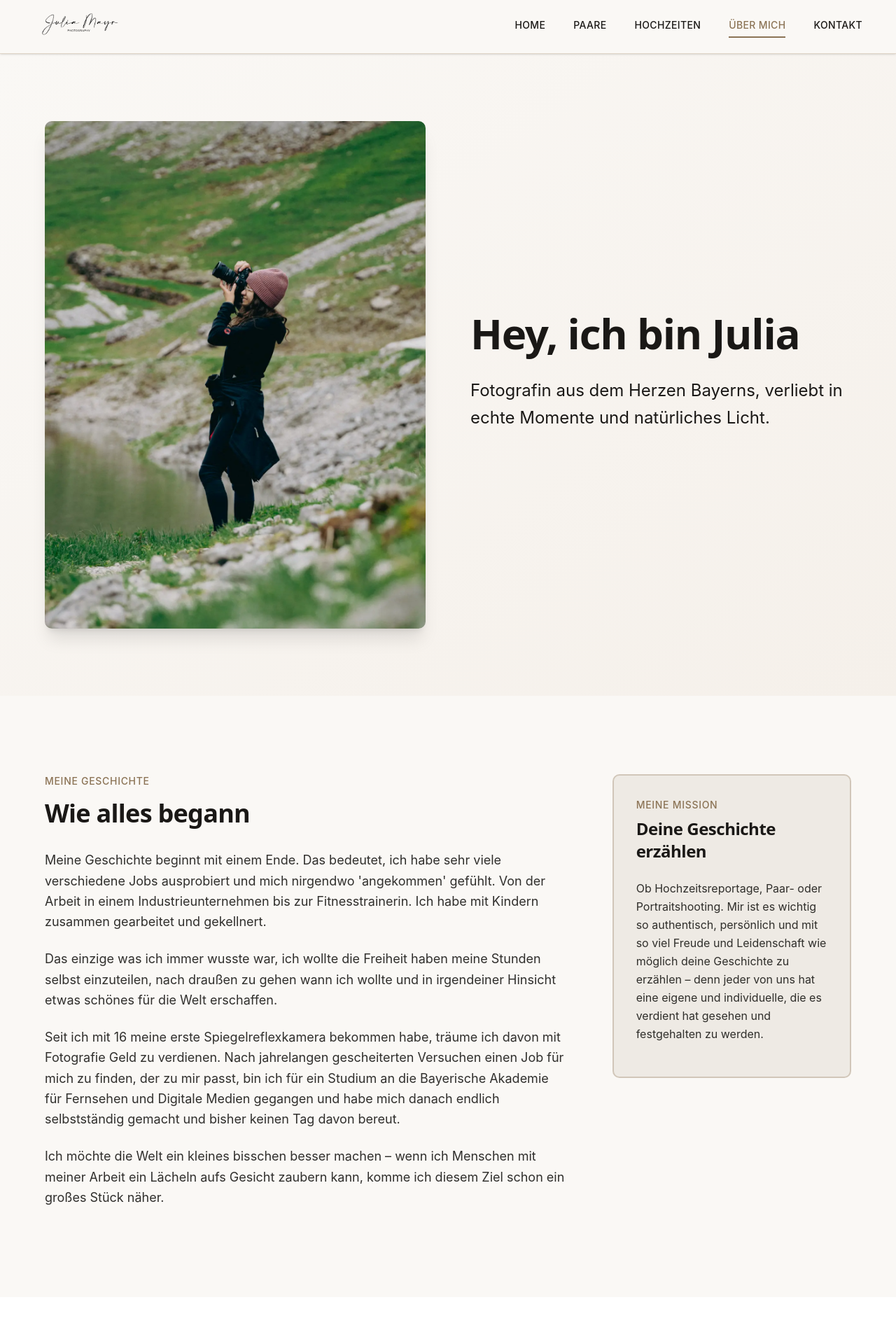
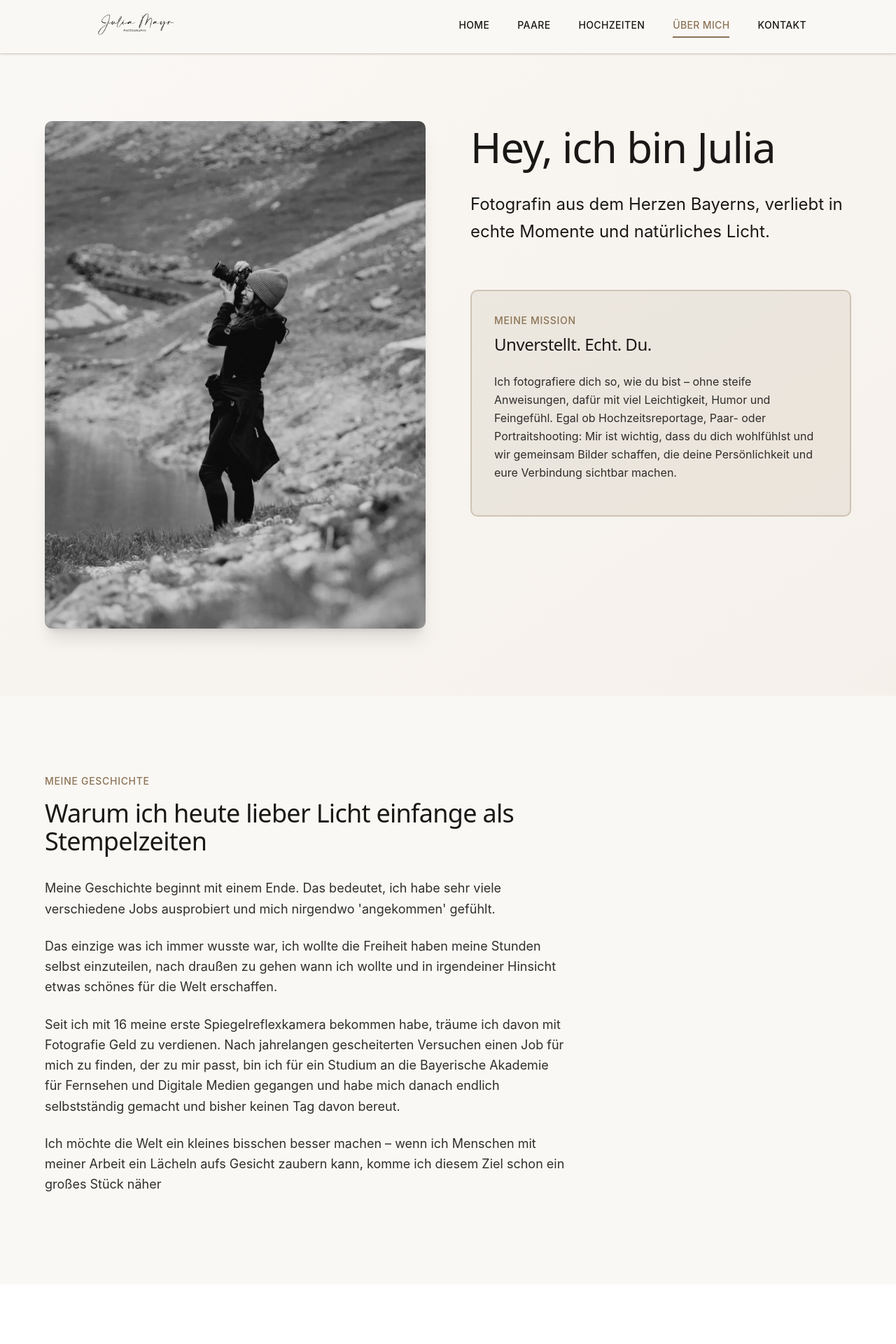
Before and after one commit to build-with-chris/Julia, a React (Vite) app in the folder julia-photography/: page /about in a window 1280 px wide. Shown: the top 1920 px of the page at 70% size. Built offline with nearby package versions, Linux system fonts and the light colour scheme; a web font is replaced by a local one.

Commit message:
Update About page: Mission box with scroll effect, thinner headings, full-width navbar and contact form, hero image grayscale

```diff
--- a/julia-photography/src/components/layout/Header.jsx
+++ b/julia-photography/src/components/layout/Header.jsx
@@ -76,8 +76,8 @@ const Header = () => {
 
   return (
     <header className="sticky top-0 z-[102] bg-offwhite/95 backdrop-blur-sm border-b border-border-soft shadow-sm relative">
-      <nav className="container-custom py-3 md:py-4 relative z-[102]">
-        <div className="flex items-center justify-between relative">
+      <nav className="w-full py-3 md:py-4 relative z-[102]">
+        <div className="flex items-center justify-between relative w-[80%] mx-auto">
           {/* Logo */}
           <button
             onClick={() => handleNavClick({ id: 'home', path: '/', isPage: true })}
--- a/julia-photography/src/pages/AboutPage.jsx
+++ b/julia-photography/src/pages/AboutPage.jsx
@@ -1,3 +1,4 @@
+import { useState, useEffect, useRef } from 'react';
 import Layout from '../components/layout/Layout';
 import FactCard from '../components/common/FactCard';
 import CTASection from '../components/sections/CTASection';
@@ -37,32 +38,104 @@ const AboutPage = () => {
     },
   ];
 
+  // Refs for scroll effect
+  const heroRef = useRef(null);
+  const storySectionRef = useRef(null);
+  const missionBoxRef = useRef(null);
+  const heroMissionBoxRef = useRef(null);
+  const [scrollProgress, setScrollProgress] = useState(0);
+  const [isSticky, setIsSticky] = useState(false);
+
+  useEffect(() => {
+    const handleScroll = () => {
+      if (!heroRef.current || !storySectionRef.current) return;
+
+      const scrollY = window.scrollY;
+      const heroRect = heroRef.current.getBoundingClientRect();
+      const storyRect = storySectionRef.current.getBoundingClientRect();
+      const heroBottom = heroRect.bottom;
+      const storyTop = storyRect.top;
+      const windowHeight = window.innerHeight;
+
+      // Calculate scroll progress from hero end to story section start
+      const heroEnd = heroBottom;
+      const storyStart = storyTop;
+      const scrollRange = storyStart - heroEnd;
+
+      if (scrollY < heroEnd) {
+        // Still in hero section
+        setScrollProgress(0);
+        setIsSticky(false);
+      } else if (scrollY >= heroEnd && scrollY < storyStart) {
+        // Scrolling between hero and story section
+        const progress = Math.min((scrollY - heroEnd) / scrollRange, 1);
+        setScrollProgress(progress);
+        setIsSticky(false);
+      } else {
+        // In story section - make sticky
+        setScrollProgress(1);
+        setIsSticky(true);
+      }
+    };
+
+    window.addEventListener('scroll', handleScroll, { passive: true });
+    handleScroll(); // Initial check
+
+    return () => window.removeEventListener('scroll', handleScroll);
+  }, []);
+
   return (
     <Layout>
       {/* Hero Section with Portrait */}
-      <section className="py-16 md:py-24 bg-gradient-to-br from-offwhite to-[#F5F0EA]">
+      <section ref={heroRef} className="py-16 md:py-24 bg-gradient-to-br from-offwhite to-[#F5F0EA] relative">
         <div className="container-custom">
           <div className="max-w-6xl mx-auto">
-            <div className="grid grid-cols-1 md:grid-cols-2 gap-12 md:gap-16 items-center">
+            <div className="grid grid-cols-1 md:grid-cols-2 gap-12 md:gap-16 items-start">
               {/* Portrait Image */}
               <div className="order-2 md:order-1">
                 <div className="relative overflow-hidden rounded-lg aspect-[3/4] shadow-xl">
                   <img
                     src="/About.webp"
                     alt="Julia Mayr Portrait"
-                    className="w-full h-full object-cover"
+                    className="w-full h-full object-cover grayscale"
                   />
                 </div>
               </div>
 
-              {/* Headline */}
+              {/* Text and Mission Box Column */}
               <div className="order-1 md:order-2 text-center md:text-left">
-                <h1 className="text-4xl sm:text-5xl md:text-6xl font-bold text-anthracite mb-6 leading-tight">
-                  Hey, ich bin Julia
-                </h1>
-                <p className="text-xl md:text-2xl text-anthracite leading-relaxed">
-                  Fotografin aus dem Herzen Bayerns, verliebt in echte Momente und natürliches Licht.
-                </p>
+                {/* Headline */}
+                <div className="mb-12 md:mb-16">
+                  <h1 className="text-4xl sm:text-5xl md:text-6xl text-anthracite mb-6 leading-tight">
+                    Hey, ich bin Julia
+                  </h1>
+                  <p className="text-xl md:text-2xl text-anthracite leading-relaxed">
+                    Fotografin aus dem Herzen Bayerns, verliebt in echte Momente und natürliches Licht.
+                  </p>
+                </div>
+
+                {/* Mission Box in Hero - smooth layout integration, fades out when scrolling, hidden on mobile */}
+                <div
+                  ref={heroMissionBoxRef}
+                  className="hidden lg:block bg-warm-accent/10 border-2 border-warm-accent/30 rounded-lg p-8 transition-opacity duration-300"
+                  style={{
+                    opacity: scrollProgress < 0.3 ? 1 - scrollProgress * 2 : 0,
+                    pointerEvents: scrollProgress < 0.3 ? 'auto' : 'none',
+                    display: scrollProgress > 0.3 ? 'none' : 'block'
+                  }}
+                >
+                  <div className="mb-6">
+                    <p className="text-sm uppercase tracking-wider text-warm-accent font-medium mb-2">
+                      Meine Mission
+                    </p>
+                    <h3 className="text-2xl text-anthracite">
+                      Unverstellt. Echt. Du.
+                    </h3>
+                  </div>
+                  <p className="text-base text-anthracite/90 leading-relaxed">
+                    Ich fotografiere dich so, wie du bist – ohne steife Anweisungen, dafür mit viel Leichtigkeit, Humor und Feingefühl. Egal ob Hochzeitsreportage, Paar- oder Portraitshooting: Mir ist wichtig, dass du dich wohlfühlst und wir gemeinsam Bilder schaffen, die deine Persönlichkeit und eure Verbindung sichtbar machen.
+                  </p>
+                </div>
               </div>
             </div>
           </div>
@@ -70,24 +143,24 @@ const AboutPage = () => {
       </section>
 
       {/* Story & Mission Section */}
-      <section className="py-20 md:py-28 bg-offwhite">
+      <section ref={storySectionRef} className="py-20 md:py-28 bg-offwhite relative">
         <div className="container-custom">
           <div className="max-w-6xl mx-auto">
-            <div className="grid grid-cols-1 lg:grid-cols-3 gap-12 md:gap-16">
+            <div className="grid grid-cols-1 lg:grid-cols-3 gap-12 md:gap-16 items-start">
               {/* Story (2 columns) */}
               <div className="lg:col-span-2">
                 <div className="mb-8">
                   <p className="text-sm uppercase tracking-wider text-warm-accent font-medium mb-4">
                     Meine Geschichte
                   </p>
-                  <h2 className="text-3xl md:text-4xl font-bold text-anthracite mb-6">
-                    Wie alles begann
+                  <h2 className="text-3xl md:text-4xl text-anthracite mb-6">
+                    Warum ich heute lieber Licht einfange als Stempelzeiten
                   </h2>
                 </div>
 
                 <div className="prose prose-lg max-w-none space-y-6">
                   <p className="text-base md:text-lg text-anthracite/90 leading-relaxed">
-                    Meine Geschichte beginnt mit einem Ende. Das bedeutet, ich habe sehr viele verschiedene Jobs ausprobiert und mich nirgendwo 'angekommen' gefühlt. Von der Arbeit in einem Industrieunternehmen bis zur Fitnesstrainerin. Ich habe mit Kindern zusammen gearbeitet und gekellnert.
+                    Meine Geschichte beginnt mit einem Ende. Das bedeutet, ich habe sehr viele verschiedene Jobs ausprobiert und mich nirgendwo 'angekommen' gefühlt.
                   </p>
                   <p className="text-base md:text-lg text-anthracite/90 leading-relaxed">
                     Das einzige was ich immer wusste war, ich wollte die Freiheit haben meine Stunden selbst einzuteilen, nach draußen zu gehen wann ich wollte und in irgendeiner Hinsicht etwas schönes für die Welt erschaffen.
@@ -96,24 +169,31 @@ const AboutPage = () => {
                     Seit ich mit 16 meine erste Spiegelreflexkamera bekommen habe, träume ich davon mit Fotografie Geld zu verdienen. Nach jahrelangen gescheiterten Versuchen einen Job für mich zu finden, der zu mir passt, bin ich für ein Studium an die Bayerische Akademie für Fernsehen und Digitale Medien gegangen und habe mich danach endlich selbstständig gemacht und bisher keinen Tag davon bereut.
                   </p>
                   <p className="text-base md:text-lg text-anthracite/90 leading-relaxed">
-                    Ich möchte die Welt ein kleines bisschen besser machen – wenn ich Menschen mit meiner Arbeit ein Lächeln aufs Gesicht zaubern kann, komme ich diesem Ziel schon ein großes Stück näher.
+                    Ich möchte die Welt ein kleines bisschen besser machen – wenn ich Menschen mit meiner Arbeit ein Lächeln aufs Gesicht zaubern kann, komme ich diesem Ziel schon ein großes Stück näher
                   </p>
                 </div>
               </div>
 
-              {/* Mission Box (1 column) */}
-              <div className="lg:col-span-1">
-                <div className="sticky top-24 bg-warm-accent/10 border-2 border-warm-accent/30 rounded-lg p-8">
+              {/* Mission Box (1 column) - Sticky positioned, appears when scrolling */}
+              <div className="lg:col-span-1 flex">
+                <div
+                  ref={missionBoxRef}
+                  className={`${isSticky ? 'sticky top-24' : 'relative'} bg-warm-accent/10 border-2 border-warm-accent/30 rounded-lg p-8 transition-all duration-300 w-full self-start`}
+                  style={{
+                    opacity: scrollProgress > 0.3 ? 1 : 0,
+                    transform: scrollProgress > 0.3 ? 'translateY(0)' : 'translateY(20px)'
+                  }}
+                >
                   <div className="mb-6">
                     <p className="text-sm uppercase tracking-wider text-warm-accent font-medium mb-2">
                       Meine Mission
                     </p>
-                    <h3 className="text-2xl font-bold text-anthracite">
-                      Deine Geschichte erzählen
+                    <h3 className="text-2xl text-anthracite">
+                      Unverstellt. Echt. Du.
                     </h3>
                   </div>
                   <p className="text-base text-anthracite/90 leading-relaxed">
-                    Ob Hochzeitsreportage, Paar- oder Portraitshooting. Mir ist es wichtig so authentisch, persönlich und mit so viel Freude und Leidenschaft wie möglich deine Geschichte zu erzählen – denn jeder von uns hat eine eigene und individuelle, die es verdient hat gesehen und festgehalten zu werden.
+                    Ich fotografiere dich so, wie du bist – ohne steife Anweisungen, dafür mit viel Leichtigkeit, Humor und Feingefühl. Egal ob Hochzeitsreportage, Paar- oder Portraitshooting: Mir ist wichtig, dass du dich wohlfühlst und wir gemeinsam Bilder schaffen, die deine Persönlichkeit und eure Verbindung sichtbar machen.
                   </p>
                 </div>
               </div>
@@ -129,7 +209,7 @@ const AboutPage = () => {
             <p className="text-sm uppercase tracking-wider text-warm-accent font-medium mb-4">
               5 Dinge über mich
             </p>
-            <h2 className="text-3xl md:text-4xl lg:text-5xl font-bold text-anthracite mb-6">
+            <h2 className="text-3xl md:text-4xl lg:text-5xl text-anthracite mb-6">
               Was mich ausmacht
             </h2>
           </div>
@@ -156,14 +236,14 @@ const AboutPage = () => {
               <p className="text-sm uppercase tracking-wider text-warm-accent font-medium mb-4">
                 Q & A
               </p>
-              <h2 className="text-3xl md:text-4xl lg:text-5xl font-bold text-anthracite mb-6">
+              <h2 className="text-3xl md:text-4xl lg:text-5xl text-anthracite mb-6">
                 Ein paar Fragen an Julia
               </h2>
             </div>
 
             <div className="grid md:grid-cols-2 gap-6">
               <div className="bg-white p-6 rounded-lg border border-border-soft/50">
-                <h3 className="text-lg font-semibold text-anthracite mb-3">
+                <h3 className="text-lg text-anthracite mb-3">
                   Wenn du nur eine Sache essen könntest für eine Woche, was wäre das?
                 </h3>
                 <p className="text-anthracite/90 italic">
@@ -172,7 +252,7 @@ const AboutPage = () => {
               </div>
 
               <div className="bg-white p-6 rounded-lg border border-border-soft/50">
-                <h3 className="text-lg font-semibold text-anthracite mb-3">
+                <h3 className="text-lg text-anthracite mb-3">
                   Top 3 Destinationen, die du immer wieder besuchen würdest?
                 </h3>
                 <p className="text-anthracite/90 italic">
@@ -181,7 +261,7 @@ const AboutPage = () => {
               </div>
 
               <div className="bg-white p-6 rounded-lg border border-border-soft/50">
-                <h3 className="text-lg font-semibold text-anthracite mb-3">
+                <h3 className="text-lg text-anthracite mb-3">
                   Eines Tages will ich...?
                 </h3>
                 <p className="text-anthracite/90 italic">
@@ -190,7 +270,7 @@ const AboutPage = () => {
               </div>
 
               <div className="bg-white p-6 rounded-lg border border-border-soft/50">
-                <h3 className="text-lg font-semibold text-anthracite mb-3">
+                <h3 className="text-lg text-anthracite mb-3">
                   Was magst du an Menschen besonders gerne?
                 </h3>
                 <p className="text-anthracite/90 italic">
@@ -199,7 +279,7 @@ const AboutPage = () => {
               </div>
 
               <div className="bg-white p-6 rounded-lg border border-border-soft/50">
-                <h3 className="text-lg font-semibold text-anthracite mb-3">
+                <h3 className="text-lg text-anthracite mb-3">
                   Was ist deine große Leidenschaft?
                 </h3>
                 <p className="text-anthracite/90 italic">
@@ -208,7 +288,7 @@ const AboutPage = () => {
               </div>
 
               <div className="bg-white p-6 rounded-lg border border-border-soft/50">
-                <h3 className="text-lg font-semibold text-anthracite mb-3">
+                <h3 className="text-lg text-anthracite mb-3">
                   Was inspiriert dich am meisten?
                 </h3>
                 <p className="text-anthracite/90 italic">
--- a/julia-photography/src/pages/FamiliePage.jsx
+++ b/julia-photography/src/pages/FamiliePage.jsx
@@ -26,7 +26,6 @@ const FamiliePage = () => {
         'Ca. 1 Stunde Shooting-Zeit',
         'Mindestens 40 bearbeitete Bilder',
         'Online-Galerie zum Download',
-        'Nutzungsrechte für private Zwecke',
       ],
       buttonLabel: 'Essential anfragen',
     },
@@ -41,7 +40,6 @@ const FamiliePage = () => {
         'Mindestens 80 bearbeitete Bilder',
         '1-2 Locations eurer Wahl',
         'Outfit-Wechsel möglich',
-        'Print-Release für Social Media',
       ],
       highlight: true,
       buttonLabel: 'Extended anfragen',
@@ -190,7 +188,7 @@ const FamiliePage = () => {
               <p className="text-sm uppercase tracking-wider text-warm-accent font-medium mb-4">
                 Was euch erwartet
               </p>
-              <h2 className="text-3xl md:text-4xl lg:text-5xl font-bold text-anthracite mb-8">
+              <h2 className="text-3xl md:text-4xl lg:text-5xl text-anthracite mb-8">
                 Eure Familie, festgehalten
               </h2>
             </motion.div>
@@ -229,7 +227,7 @@ const FamiliePage = () => {
             <p className="text-sm uppercase tracking-wider text-warm-accent font-medium mb-4">
               Portfolio
             </p>
-            <h2 className="text-3xl md:text-4xl lg:text-5xl font-bold text-anthracite mb-6">
+            <h2 className="text-3xl md:text-4xl lg:text-5xl text-anthracite mb-6">
               Bisherige Arbeiten
             </h2>
             <p className="text-lg md:text-xl text-anthracite/80 max-w-3xl mx-auto leading-relaxed">
--- a/julia-photography/src/pages/Home.jsx
+++ b/julia-photography/src/pages/Home.jsx
@@ -135,7 +135,7 @@ const Home = () => {
 
       {/* Kontakt Section - Graustufen, breit, ohne Box */}
       <section id="kontakt" className="pt-16 md:pt-24 lg:pt-32 pb-16 md:pb-24 bg-[#2a2a2a]">
-        <div className="w-full px-4 md:px-6 lg:px-8 xl:px-12 max-w-7xl mx-auto">
+        <div className="w-[80%] mx-auto px-4 md:px-6 lg:px-8 xl:px-12">
           <div className="flex justify-end mb-8 md:mb-12">
             <h2 className="text-[#e8e8e8] text-3xl md:text-4xl lg:text-5xl font-bold">
               Jetzt kontaktieren.
--- a/julia-photography/src/pages/PaarePage.jsx
+++ b/julia-photography/src/pages/PaarePage.jsx
@@ -26,7 +26,6 @@ const PaarePage = () => {
         'Ca. 1 Stunde Shooting-Zeit',
         'Mindestens 30 bearbeitete Bilder',
         'Online-Galerie zum Download',
-        'Nutzungsrechte für private Zwecke',
       ],
       buttonLabel: 'Essential anfragen',
     },
@@ -41,7 +40,6 @@ const PaarePage = () => {
         'Mindestens 60 bearbeitete Bilder',
         '1-2 Locations eurer Wahl',
         'Outfit-Wechsel möglich',
-        'Print-Release für Social Media',
       ],
       highlight: true,
       buttonLabel: 'Extended anfragen',
@@ -202,7 +200,7 @@ const PaarePage = () => {
               <p className="text-sm uppercase tracking-wider text-warm-accent font-medium mb-4">
                 Was euch erwartet
               </p>
-              <h2 className="text-3xl md:text-4xl lg:text-5xl font-bold text-anthracite mb-8">
+              <h2 className="text-3xl md:text-4xl lg:text-5xl text-anthracite mb-8">
                 Eure Liebe, festgehalten
               </h2>
             </motion.div>
@@ -241,7 +239,7 @@ const PaarePage = () => {
             <p className="text-sm uppercase tracking-wider text-warm-accent font-medium mb-4">
               Portfolio
             </p>
-            <h2 className="text-3xl md:text-4xl lg:text-5xl font-bold text-anthracite mb-6">
+            <h2 className="text-3xl md:text-4xl lg:text-5xl text-anthracite mb-6">
               Bisherige Arbeiten
             </h2>
             <p className="text-lg md:text-xl text-anthracite/80 max-w-3xl mx-auto leading-relaxed">
--- a/julia-photography/src/pages/PortraitPage.jsx
+++ b/julia-photography/src/pages/PortraitPage.jsx
@@ -26,7 +26,6 @@ const PortraitPage = () => {
         'Ca. 45 Minuten Shooting-Zeit',
         'Mindestens 20 bearbeitete Bilder',
         'Online-Galerie zum Download',
-        'Nutzungsrechte für private Zwecke',
       ],
       buttonLabel: 'Essential anfragen',
     },
@@ -41,7 +40,6 @@ const PortraitPage = () => {
         'Mindestens 40 bearbeitete Bilder',
         '1-2 Locations eurer Wahl',
         'Outfit-Wechsel möglich',
-        'Print-Release für Social Media',
       ],
       highlight: true,
       buttonLabel: 'Extended anfragen',
@@ -190,7 +188,7 @@ const PortraitPage = () => {
               <p className="text-sm uppercase tracking-wider text-warm-accent font-medium mb-4">
                 Was euch erwartet
               </p>
-              <h2 className="text-3xl md:text-4xl lg:text-5xl font-bold text-anthracite mb-8">
+              <h2 className="text-3xl md:text-4xl lg:text-5xl text-anthracite mb-8">
                 Eure Persönlichkeit, festgehalten
               </h2>
             </motion.div>
@@ -229,7 +227,7 @@ const PortraitPage = () => {
             <p className="text-sm uppercase tracking-wider text-warm-accent font-medium mb-4">
               Portfolio
             </p>
-            <h2 className="text-3xl md:text-4xl lg:text-5xl font-bold text-anthracite mb-6">
+            <h2 className="text-3xl md:text-4xl lg:text-5xl text-anthracite mb-6">
               Bisherige Arbeiten
             </h2>
             <p className="text-lg md:text-xl text-anthracite/80 max-w-3xl mx-auto leading-relaxed">
```
Also changed, not shown: julia-photography/src/components/contact19.jsx (+35 -35 lines), julia-photography/src/pages/HochzeitenPage.jsx (+5 -6 lines).
